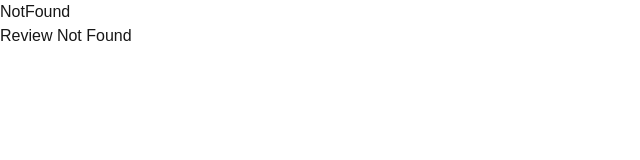
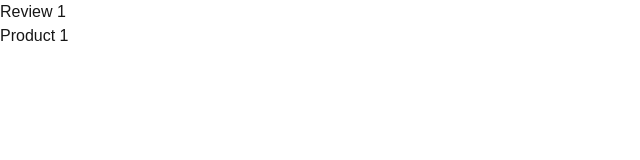
Before and after one commit to Azamat-JS/Next.js-Projects, a Next.js app in the folder next-routing/: page /%5Fproducts/1/reviews/1 in a window 1280 px wide. Before the commit this address had no page. Shown: the top 160 px of the page, without its empty margins (0-640 px from the left). Built offline with nearby package versions, Linux system fonts and the light colour scheme.

Commit message:
Created folder with underscore at the start to exclude it from routing

```diff
--- a/next-routing/src/app/products/[productId]/reviews/[reviewId]/page.tsx
+++ b/next-routing/src/app/%5Fproducts/[productId]/reviews/[reviewId]/page.tsx
@@ -5,7 +5,7 @@ const ProductReview = async ({
 }: {
   params: { productId: string; reviewId: string };
 }) => {
-  const { productId, reviewId } = params;
+  const { productId, reviewId } = await params;
   if(parseInt(reviewId) > 1000){
     notFound();
   }
--- /dev/null
+++ b/next-routing/src/app/_lib/page.tsx
@@ -0,0 +1,9 @@
+
+
+const Libarary = () => {
+  return (
+    <div>Libarary</div>
+  )
+}
+
+export default Libarary
--- /dev/null
+++ b/next-routing/src/app/dashboard/line-chart.tsx
@@ -0,0 +1,9 @@
+
+
+const LIneChart = () => {
+  return (
+    <div>LIneChart</div>
+  )
+}
+
+export default LIneChart
--- /dev/null
+++ b/next-routing/src/app/dashboard/page.tsx
@@ -0,0 +1,9 @@
+
+
+const BarChart = () => {
+  return (
+    <div>BarChart</div>
+  )
+}
+
+export default BarChart
--- a/next-routing/src/app/not-found.tsx
+++ b/next-routing/src/app/not-found.tsx
@@ -1,11 +1,15 @@
-
+"use client"
+import { usePathname } from "next/navigation"
 
 
 const NotFound = () => {
+    const pathName = usePathname()
+    const productId = pathName.split('/')[2];
+    const reviewId = pathName.split('/')[4];
   return (
     <>
-    <div>NotFound</div>
-    <h1>Review Not Found</h1>
+    <h1>Page not found</h1>
+    <p>Review {reviewId} Not Found productId {productId}</p>
     </>
   )
 }
```
Also changed, not shown: next-routing/src/app/%5Fproducts/[productId]/page.tsx (renamed from next-routing/src/app/products/[productId]/page.tsx), next-routing/src/app/%5Fproducts/[productId]/reviews/page.tsx (renamed from next-routing/src/app/products/[productId]/reviews/page.tsx), next-routing/src/app/%5Fproducts/page.tsx (renamed from next-routing/src/app/products/page.tsx), next-routing/src/app/_lib/format-date.ts (added).
